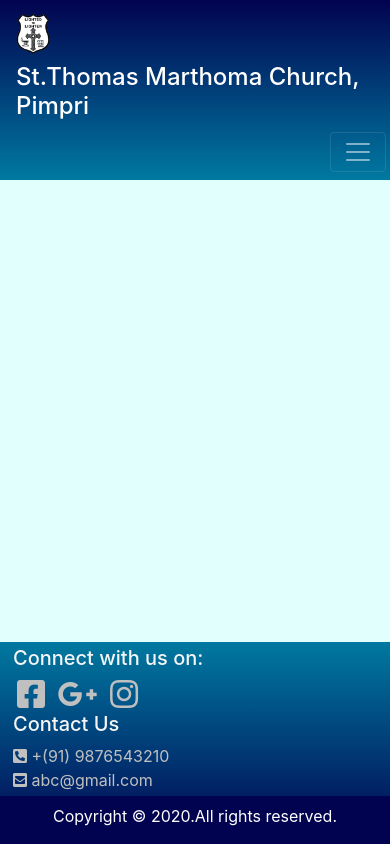
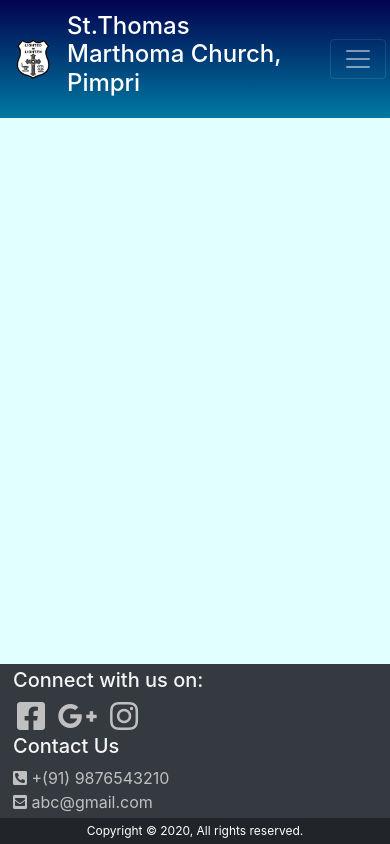
Before and after one commit to rakshita05/website, a plain HTML site: page index.html in a window 390 px wide. Drawn offline with Linux system fonts and the light colour scheme.

Commit message:
Footer color changes

```diff
--- a/css/style.css
+++ b/css/style.css
@@ -13,6 +13,7 @@ nav ul li a{
     font-size:1.1rem ;
     font-weight:600 ;
 }
+
 /*Start:FOOTER*/
  .full-footer{
 position:absolute;
@@ -23,9 +24,11 @@ width:100%
       color:whitesmoke;
 }
 .bottom-footer{
-    background-color:#020350 ;
+    background-color:#212529 ;
 }
 .bottom-footer p{
     color:white;
+    font-size: 0.75rem;
+    margin: 0px;
 }
 /*End:FOOTER*/
--- a/index.html
+++ b/index.html
@@ -14,18 +14,17 @@
 </head>
 
 <body style="background-color: #e1fffc;">
+    <!-- Hearder Starts -->
     <header>
         <div id="header">
+            <!-- Container starts -->
             <div class="container-fluid">
-                <nav class="navbar navbar-dark  navbar-expand-xl pr-1"
-                    style="background-image:linear-gradient(#020350, #0079a1);">
+                <nav class="navbar navbar-dark  navbar-expand-xl pr-1" style="background-image:linear-gradient(#020350, #0079a1);">
                     <a class="navbar-brand" href="index.html">
-                        <img src="images/Church logo.png" width="35px" padding="0px" alt="logo"
-                            style="float: left; margin: 1%;">
+                        <img src="images/Church logo.png" width="35px" padding="0px" alt="logo" style="float: left; margin: 1%;">
                     </a>
-                    <h1 class="pl-0 name col-xl-4 text-wrap">St.Thomas Marthoma Church, Pimpri</h1>
-                    <button data-toggle="collapse" data-target="#navbarToggler" type=" button"
-                        class="navbar-toggler ml-auto">
+                    <h1 class="pl-0 name col-8 col-xl-4 text-wrap">St.Thomas Marthoma Church, Pimpri</h1>
+                    <button data-toggle="collapse" data-target="#navbarToggler" type=" button" class="navbar-toggler ml-auto" >
                         <span class="navbar-toggler-icon"></span>
                     </button>
                     <div class="collapse navbar-collapse" id="navbarToggler">
@@ -35,8 +34,7 @@
                             </li>
 
                             <li class="nav-item dropdown">
-                                <a class="nav-link pl-3 dropdown-toggle" data-toggle="dropdown" role="button"
-                                    href="#">About Us</a>
+                                <a class="nav-link pl-3 dropdown-toggle" data-toggle="dropdown" role="button" href="#">About Us</a>
                                 <div class="dropdown-menu">
                                     <a class="dropdown-item" href="#">A</a>
                                     <a class="dropdown-item" href="#">B</a>
@@ -45,8 +43,7 @@
                             </li>
 
                             <li class="nav-item dropdown">
-                                <a class="nav-link pl-3 dropdown-toggle" data-toggle="dropdown" role="button"
-                                    href="#">Events</a>
+                                <a class="nav-link pl-3 dropdown-toggle" data-toggle="dropdown" role="button" href="#">Events</a>
                                 <div class="dropdown-menu">
                                     <a class="dropdown-item" href="#">A</a>
                                     <a class="dropdown-item" href="#">B</a>
@@ -55,8 +52,7 @@
                             </li>
 
                             <li class="nav-item dropdown">
-                                <a class="nav-link pl-3 dropdown-toggle" data-toggle="dropdown" role="button"
-                                    href="#">Ministries</a>
+                                <a class="nav-link pl-3 dropdown-toggle" data-toggle="dropdown" role="button" href="#">Ministries</a>
                                 <div class="dropdown-menu">
                                     <a class="dropdown-item" href="#">A</a>
                                     <a class="dropdown-item" href="#">B</a>
@@ -65,8 +61,7 @@
                             </li>
 
                             <li class="nav-item dropdown">
-                                <a class="nav-link pl-3 dropdown-toggle" data-toggle="dropdown" role="button"
-                                    href="#">Activities</a>
+                                <a class="nav-link pl-3 dropdown-toggle" data-toggle="dropdown" role="button" href="#">Activities</a>
                                 <div class="dropdown-menu">
                                     <a class="dropdown-item" href="#">A</a>
                                     <a class="dropdown-item" href="#">B</a>
@@ -83,7 +78,10 @@
             </div>
         </div>
     </header>
-    <footer class="full-footer" style="background-image:linear-gradient(#0079a1,#020350);">
+    <!-- Header ends -->
+
+    <!-- Footer starts -->
+    <footer class="full-footer" style="background: #343a40;">
         <div class="container top-footer p-md-1 p-1">
             <div class="row">
                 <div class="col-md-3 pl-4 pr-4">
@@ -102,10 +100,10 @@
                 </div>
             </div>
         </div>
-        <div class="container-fluid bottom-footer pt-2">
+        <div class="container-fluid bottom-footer p-1">
             <div class="row">
                 <div class="col-12 text-center ">
-                    <p>Copyright © 2020.All rights reserved. </p>
+                    <p>Copyright © 2020, All rights reserved. </p>
                 </div>
             </div>
         </div>
```
